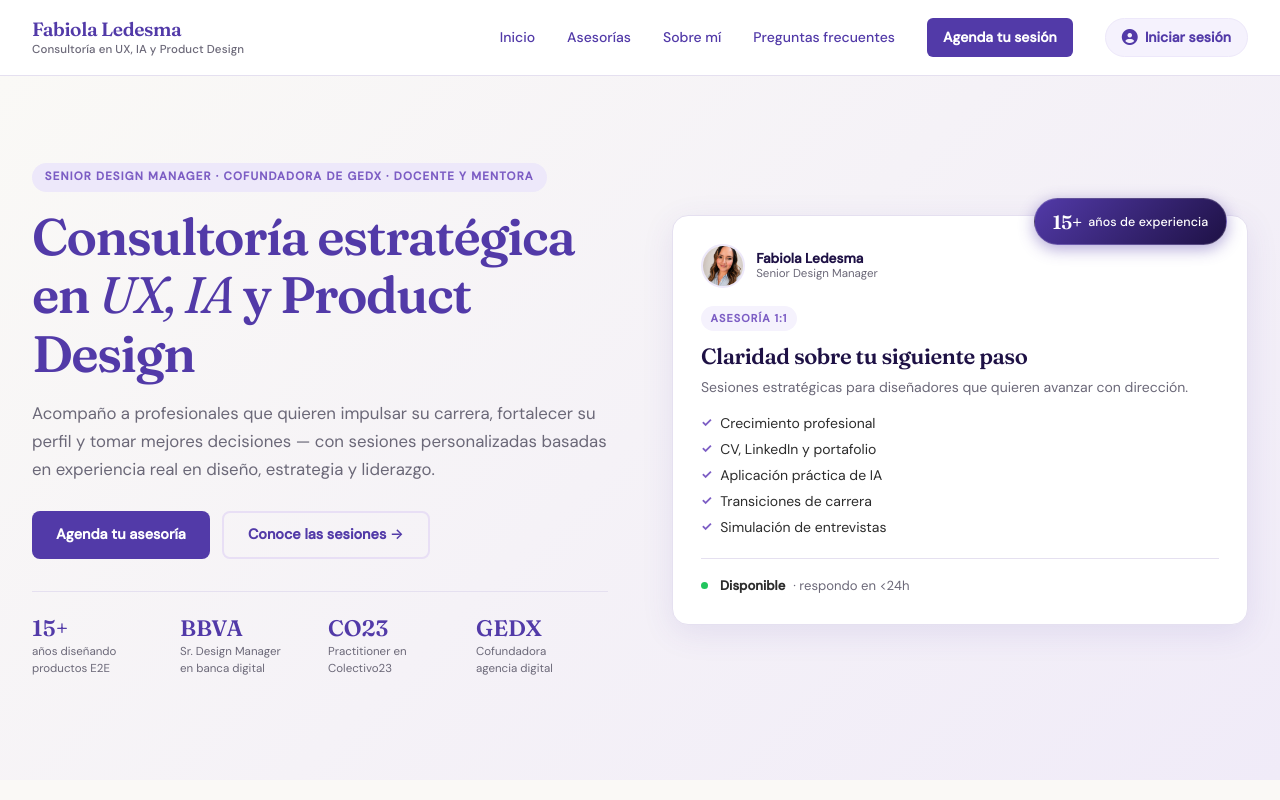
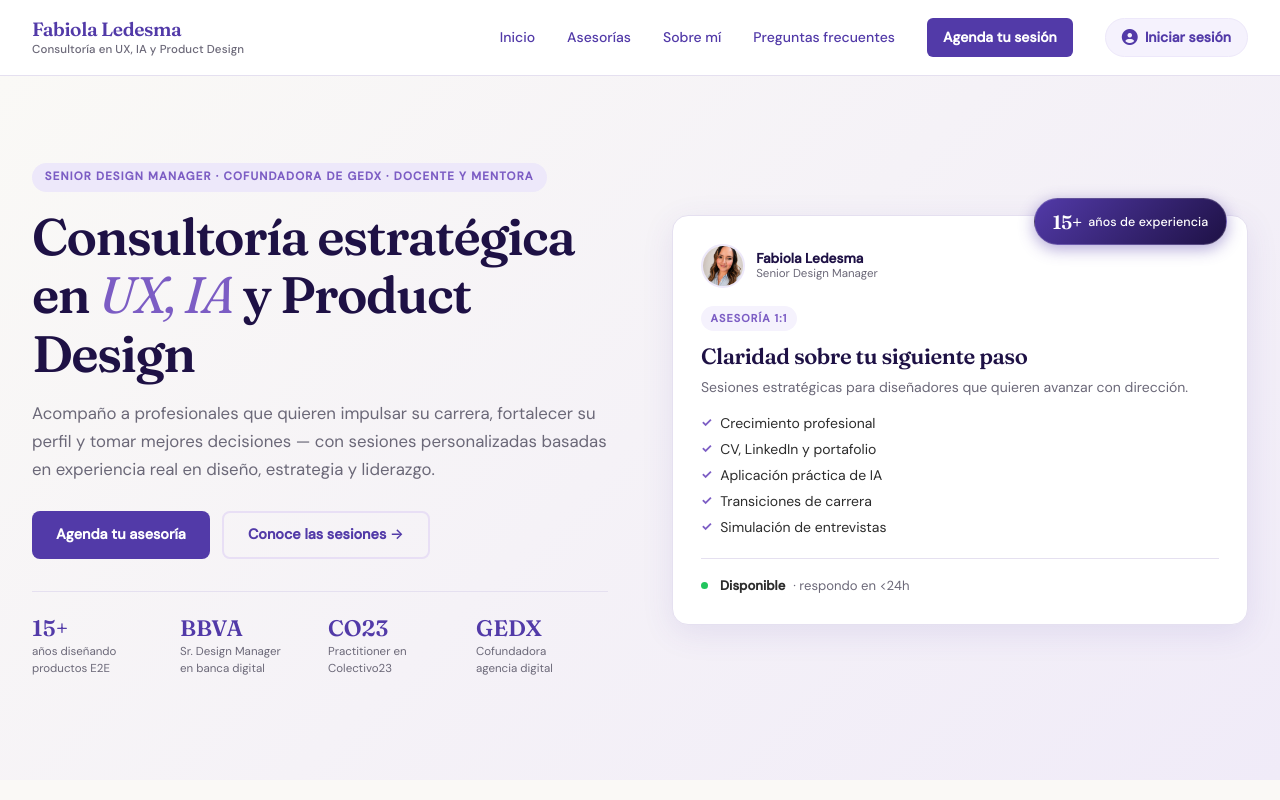
Before and after one commit to fabledag/FabConsulting, a Next.js app in the folder frontend/: page / in a window 1280 px wide. Shown: the top 800 px of the page. Built offline with nearby package versions, Linux system fonts and the light colour scheme.

Commit message:
Revert "Make the hero headline a single brand purple"
This reverts commit bfc44630d3179e946cdd89a4856c5e11aebaf4f4.

```diff
--- a/frontend/src/components/Hero/Hero.module.css
+++ b/frontend/src/components/Hero/Hero.module.css
@@ -38,19 +38,15 @@
   font-family: 'Fraunces', Georgia, serif;
   font-size: 2rem;
   font-weight: 600;
-  /* Brand purple, the same one as the logo. Was --purple-900, which reads as
-     near-black rather than purple at this size. */
-  color: var(--purple-800);
+  color: var(--purple-900);
   margin-bottom: 1rem;
   line-height: 1.15;
   letter-spacing: -0.03em;
 }
 
-/* "UX, IA" keeps the italic for emphasis but no longer shifts colour — the
-   whole headline is one purple. */
 .h1 em {
   font-style: italic;
-  color: inherit;
+  color: var(--purple-600);
 }
 
 .sub {
```
